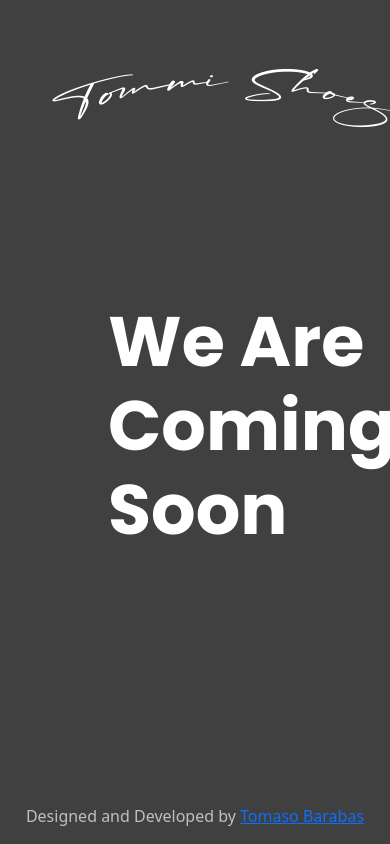
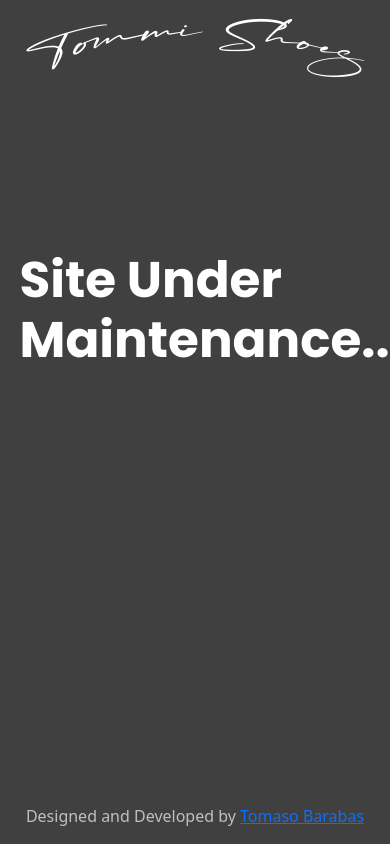
Before and after one commit to TomasoI/tommishoes.com, a plain HTML site: page website/index.html in a window 390 px wide. Drawn offline with nearby package versions, Linux system fonts and the light colour scheme.

Commit message:
Minor changes landing page
I made some small changes and made the page responsive

```diff
--- a/website/css/index.css
+++ b/website/css/index.css
@@ -1,11 +1,15 @@
 @import url('https://fonts.googleapis.com/css2?family=Poppins:wght@700&display=swap');
 
 .main-area{
-    padding: 50px;
+    position: relative;
+    width: 100%;
+    height: 100vh;
 }
 
 .logo-container{
     position: relative;
+    width: 100%;
+    text-align: center;
 }
 
 .logo-container .logo{
@@ -22,10 +26,25 @@
     padding-left: 20%;
 }
 
+/* Styles for screens smaller than 768px */
+@media (max-width: 768px) {
+    .wacs-container{
+        padding-left: 10%;
+    }
+}
+
+/* Styles for screens smaller than 480px */
+@media (max-width: 480px) {
+    .wacs-container{
+        padding-left: 5%;
+        padding-top: 40%;
+    }
+}
+
 .wacs-container .wacs{
-    text-align: left;
     position: absolute;
     height: auto;
+    text-align: left;
     top: 250px;
 }
 
@@ -33,11 +52,18 @@ h1{
     font-size: 70px;
 }
 
+/* Styles for screens smaller than 480px */
+@media (max-width: 480px) {
+    h1{
+        font-size: 50px;
+    }
+}
+
 .footer-container .footer {
-    color: #BFBFBF;
     position: fixed;
     left: 0;
     bottom: 0;
     width: 100%;
     text-align: center;
+    color: #BFBFBF;
  }
--- a/website/index.html
+++ b/website/index.html
@@ -22,7 +22,7 @@
             </div>
             <div class="wacs-container">
                 <div class="wacs">
-                    <h1 class="text-white wow fadeInUp" style="visibility: visible;">We Are <br> Coming Soon</h1>
+                    <h1 class="text-white wow fadeInUp" style="visibility: visible;">Site Under <br> Maintenance...</h1>
                 </div>
             </div>
             <div class="footer-container">
```
